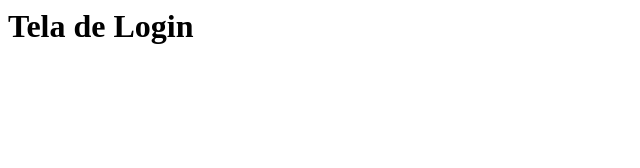
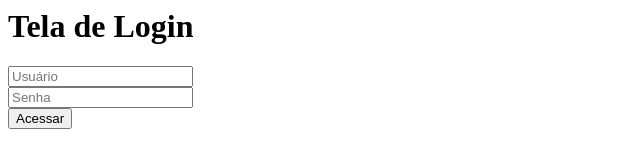
Before and after one commit to linoaulaspucpr/bosch, a plain HTML site: page index.html in a window 1280 px wide. Shown: the whole page, without its empty margins (0-640 px from the left). Drawn offline with Linux system fonts and the light colour scheme.

Commit message:
criacao dos inputs do index e criacao do arquivo de estilos

```diff
--- /dev/null
+++ b/estilo.css
@@ -0,0 +1,3 @@
+input{
+    padding: 10px;
+}
--- a/index.html
+++ b/index.html
@@ -1,9 +1,15 @@
 <html>
     <head>
+
+        <meta charset="utf-8" />
 
     </head>
     <body>
         <h1> Tela de Login </h1>
 
+        <input type="text" placeholder="Usuário" /> <br>
+        <input type="password" placeholder="Senha" /> <br>
+        <button>Acessar </button>
+
     </body>
 </html>
```
